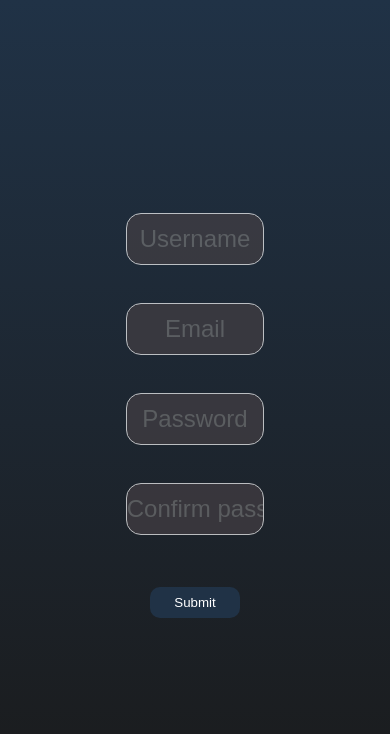
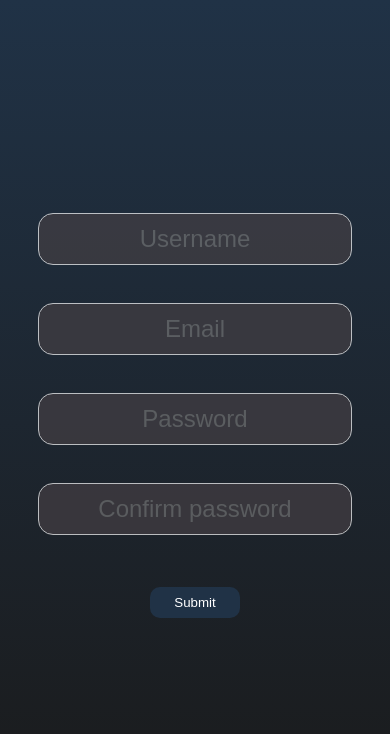
Before and after one commit to JordyNeef/INF1D_2019-2020, a PHP site: page /signup.php in a window 390 px wide. Shown: the top 734 px of the page. Run offline with PHP 8.4, Linux system fonts and the light colour scheme.

Commit message:
Responsive

```diff
--- a/stylesheet/signup.css
+++ b/stylesheet/signup.css
@@ -64,3 +64,12 @@ input, select, text{
 input[type=submit]:focus {
 	outline: none;
 }
+
+/* Responsive */
+
+@media screen and (max-width: 600px)
+{
+	.changeitems{
+	width: 80vw;
+	}
+}
```
Also changed, not shown: stylesheet/accountsettings.css (+9 -0 lines).
